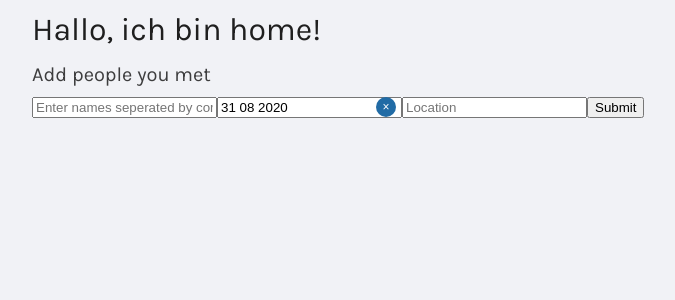
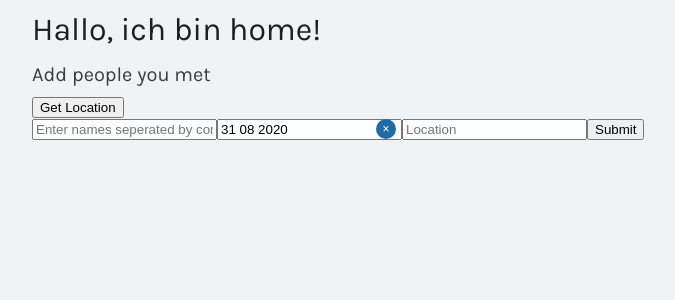
Before and after one commit to mar-zim/spread-love, a React (Create React App) app: page / in a window 1280 px wide. Shown: the top 300 px of the page, without its empty margins (32-707 px from the left). Built offline with nearby package versions, Linux system fonts and the light colour scheme.

Commit message:
Get current geolocation and reverse geocode

```diff
--- a/package.json
+++ b/package.json
@@ -6,6 +6,7 @@
     "@testing-library/jest-dom": "^4.2.4",
     "@testing-library/react": "^9.5.0",
     "@testing-library/user-event": "^7.2.1",
+    "axios": "^0.20.0",
     "react": "^16.13.1",
     "react-datepicker": "^3.1.3",
     "react-dom": "^16.13.1",
--- a/src/components/AppPeopleForm.js
+++ b/src/components/AppPeopleForm.js
@@ -1,10 +1,11 @@
-import React from 'react'
-import { useForm, Controller } from 'react-hook-form'
+import React, { useState } from 'react'
 import ReactDatePicker from 'react-datepicker'
 import 'react-datepicker/dist/react-datepicker.css'
-import styled from 'styled-components'
+import { Controller, useForm } from 'react-hook-form'
+import axios from 'axios'
 
 export default function AddPeopleForm() {
+  const [userLocation, setUserLocation] = useState('')
   const { register, handleSubmit, errors, formState, control, reset } = useForm(
     {
       mode: 'onBlur',
@@ -12,14 +13,41 @@ export default function AddPeopleForm() {
   )
   console.log('Errors:', errors)
 
-  async function onSubmit(data) {
-    await console.log('data: ', data)
+  async function onSubmit(inputValues) {
+    console.log('Input: ', inputValues)
     reset()
+  }
+
+  if ('geolocation' in navigator) {
+    console.log('Geo Available')
+  } else {
+    console.log('Geo Not Available')
+  }
+
+  function getLocation() {
+    navigator.geolocation.getCurrentPosition(function (position) {
+      console.log('getting location initiated')
+      console.log('Latitude is :', position.coords.latitude)
+      console.log('Longitude is :', position.coords.longitude)
+      console.log(position)
+      const lat = position.coords.latitude
+      const lon = position.coords.longitude
+
+      axios
+        .get(
+          `https://eu1.locationiq.com/v1/reverse.php?key=pk.bdf564897f7c87e4a19e06e928604689&lat=${lat}&lon=${lon}&format=json`
+        )
+        .then((response) => response.data)
+        .then((data) => setUserLocation(data.display_name))
+        .catch((error) => console.log(error.message))
+    })
   }
 
   return (
     <div>
       <h4>Add people you met</h4>
+      <button onClick={getLocation}>Get Location</button>
+      {userLocation && <div>Location: {userLocation}</div>}
       <form onSubmit={handleSubmit(onSubmit)}>
         <input
           name="names"
```
Also changed, not shown: 1 other file (tests, documents, lock files or other folders).
